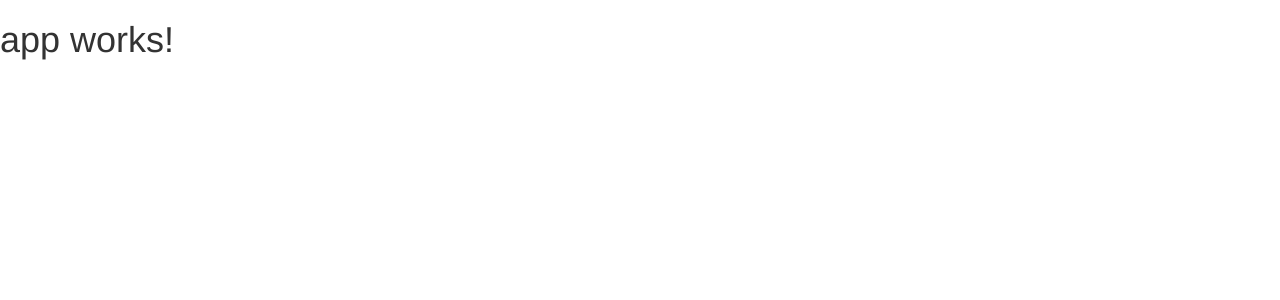
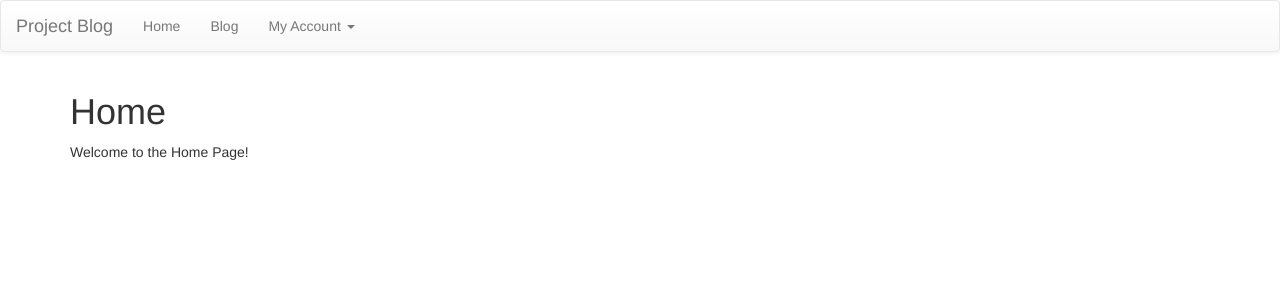
Before and after one commit to EscapeAD/loopback-api-ng2, an Angular app in the folder blog/: page / in a window 1280 px wide. Shown: the top 300 px of the page. Built offline with nearby package versions, Linux system fonts and the light colour scheme.

Commit message:
added api

```diff
--- a/blog/src/app/app.component.html
+++ b/blog/src/app/app.component.html
@@ -1,3 +1,31 @@
-<h1>
-  {{title}}
-</h1>
+<!-- Static navbar -->
+     <nav class="navbar navbar-default">
+       <div class="container-fluid">
+         <div class="navbar-header">
+           <button type="button" class="navbar-toggle collapsed" data-toggle="collapse" data-target="#navbar" aria-expanded="false" aria-controls="navbar">
+             <span class="sr-only">Toggle navigation</span>
+             <span class="icon-bar"></span>
+             <span class="icon-bar"></span>
+             <span class="icon-bar"></span>
+           </button>
+           <a class="navbar-brand" href="/">Project Blog</a>
+         </div>
+         <div id="navbar" class="navbar-collapse collapse">
+           <ul class="nav navbar-nav">
+             <li><a routerLink='/home' routerLinkActive='active'>Home</a></li>
+             <li><a routerLink='/blog' routerLinkActive='active'>Blog</a></li>
+             <li class="dropdown">
+               <a href="#" class="dropdown-toggle" data-toggle="dropdown" role="button" aria-haspopup="true" aria-expanded="false">My Account <span class="caret"></span></a>
+               <ul class="dropdown-menu">
+                 <li><a href="#">Login</a></li>
+                 <li><a href="#">Regrister</a></li>
+               </ul>
+             </li>
+           </ul>
+         </div><!--/.nav-collapse -->
+       </div><!--/.container-fluid -->
+     </nav>
+
+<div class='container'>
+  <router-outlet></router-outlet>
+</div>
--- a/blog/src/app/app.module.ts
+++ b/blog/src/app/app.module.ts
@@ -5,16 +5,29 @@ import { HttpModule } from '@angular/http';
 
 import { AppComponent } from './app.component';
 import { BlogComponent } from './blog/blog.component';
+import { RouterModule, Routes } from '@angular/router';
+import { HomeComponent } from './home/home.component';
+
+
+const appRoutes: Routes = [
+  { path: 'blog', component: BlogComponent },
+  { path: '', component: HomeComponent },
+  { path: 'home', component: HomeComponent }
+];
+
+
 
 @NgModule({
   declarations: [
     AppComponent,
-    BlogComponent
+    BlogComponent,
+    HomeComponent
   ],
   imports: [
     BrowserModule,
     FormsModule,
-    HttpModule
+    HttpModule,
+    RouterModule.forRoot(appRoutes)
   ],
   providers: [],
   bootstrap: [AppComponent]
--- a/blog/src/app/blog/blog.component.html
+++ b/blog/src/app/blog/blog.component.html
@@ -1,3 +1,7 @@
-<p>
-  blog works!
-</p>
+<h1> {{title}} </h1>
+<div *ngIf='posts.length' class='blog-list'>
+   <article *ngFor="let post of posts">
+    <h2><a href='#'>{{post.title}}</a></h2>
+    <div class='post-body'>{{post.body}}</div>
+  </article>
+</div>
--- a/blog/src/app/blog/blog.component.ts
+++ b/blog/src/app/blog/blog.component.ts
@@ -1,4 +1,6 @@
 import { Component, OnInit } from '@angular/core';
+import { PostService } from "./post.service";
+import { Post } from "./post";
 
 @Component({
   selector: 'app-blog',
@@ -7,7 +9,10 @@ import { Component, OnInit } from '@angular/core';
 })
 export class BlogComponent implements OnInit {
 
-  constructor() { }
+  title: string = 'Blog';
+  posts: Post[] = [];
+
+  constructor(private postService: PostService) { }
 
   ngOnInit() {
   }
--- /dev/null
+++ b/blog/src/app/blog/post.service.ts
@@ -0,0 +1,19 @@
+import { Injectable } from '@angular/core';
+import { Http, Headers } from '@angular/http';
+import { Observable } from 'rxjs';
+import { Post } from './post';
+
+@Injectable()
+export class PostService {
+
+  constructor(private http: Http) { }
+
+  headers = new Headers({
+    'Content-Type': 'application/json',
+  });
+
+  getPosts(): Observable<Post[]>{
+    let url = "http://0.0.0.0:3000/api/posts";
+    return this.http.get(url, {headers: this.headers}).map
+  }
+}
--- /dev/null
+++ b/blog/src/app/blog/post.ts
@@ -0,0 +1,9 @@
+export class Post {
+
+  constructor(
+    public id?:string,
+    public title?:string,
+    public body?:string
+  ){};
+
+}
--- /dev/null
+++ b/blog/src/app/home/home.component.html
@@ -0,0 +1,6 @@
+<h1>
+  {{title}}
+</h1>
+<p>
+  Welcome to the Home Page!
+</p>
--- /dev/null
+++ b/blog/src/app/home/home.component.ts
@@ -0,0 +1,15 @@
+import { Component, OnInit } from '@angular/core';
+
+@Component({
+  selector: 'app-home',
+  templateUrl: './home.component.html',
+  styleUrls: ['./home.component.css']
+})
+export class HomeComponent implements OnInit {
+
+  constructor() { }
+  title: string = 'Home';
+  ngOnInit() {
+  }
+
+}
--- a/blog/src/index.html
+++ b/blog/src/index.html
@@ -18,6 +18,7 @@
     crossorigin="anonymous"></script>
   <!-- Latest compiled and minified JavaScript -->
   <script src="https://maxcdn.bootstrapcdn.com/bootstrap/3.3.7/js/bootstrap.min.js" integrity="sha384-Tc5IQib027qvyjSMfHjOMaLkfuWVxZxUPnCJA7l2mCWNIpG9mGCD8wGNIcPD7Txa" crossorigin="anonymous"></script>
+  <base href='/'>
 </head>
 <body>
   <app-root>Loading...</app-root>
```
Also changed, not shown: blog/src/app/home/home.component.css (added), 2 other files (tests, documents, lock files or other folders).
